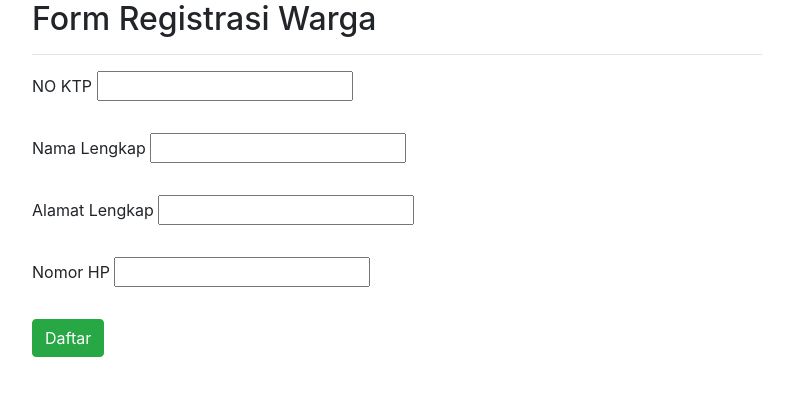
After one commit to puguhrismadi/php-oop, a PHP site: page /form-daftar.php in a window 1280 px wide. The commit adds this page. Shown: the top 396 px of the page, without its empty margins (53-846 px from the left). Run offline with PHP 8.4, Linux system fonts and the light colour scheme; some libraries are stand-ins or nearby versions.

Commit message:
add form create data warga

```diff
--- /dev/null
+++ b/form-daftar.php
@@ -0,0 +1,46 @@
+<!DOCTYPE html>
+<html lang="en">
+<head>
+    <meta charset="UTF-8">
+    <meta name="viewport" content="width=device-width, initial-scale=1.0">
+    <title>Ford Registrasi Warga</title>
+</head>
+  <!-- Bootstrap CSS -->
+  <link rel="stylesheet" href="https://maxcdn.bootstrapcdn.com/bootstrap/4.0.0/css/bootstrap.min.css" integrity="sha384-Gn5384xqQ1aoWXA+058RXPxPg6fy4IWvTNh0E263XmFcJlSAwiGgFAW/dAiS6JXm" crossorigin="anonymous">
+<body>
+    <div class="container">
+
+    <div class="row">
+        <div class="col-md-8">
+        <h2>Form Registrasi Warga</h2>
+        <hr>
+        <form action="index.php" method="post">
+            <div class="form-group">
+                <label for="no_ktp">NO KTP</label>
+                <input class="form-group" type="text" name="no_ktp" id="no_ktp">
+            </div>
+            <div class="form-group">
+                <label for="nama_lengkap">Nama Lengkap</label>
+                <input class="form-group" type="text" name="nama_lengkap" id="nama_lengkap">
+            </div>
+            <div class="form-group">
+                <label for="alamat_lengkap">Alamat Lengkap</label>
+                <input class="form-group" type="text" name="alamat_lengkap" id="alamat_lengkap">
+            </div>
+            <div class="form-group">
+                <label for="no_hp">Nomor HP</label>
+                <input class="form-group" type="text" name="no_hp" id="no_hp">
+            </div>
+        <button class="btn btn-success" name="daftar" type="submit">Daftar </button>
+        </form>
+
+        </div>
+    </div>
+    </div>
+</body>
+<!-- Optional JavaScript -->
+    <!-- jQuery first, then Popper.js, then Bootstrap JS -->
+    <script src="https://code.jquery.com/jquery-3.2.1.slim.min.js" integrity="sha384-KJ3o2DKtIkvYIK3UENzmM7KCkRr/rE9/Qpg6aAZGJwFDMVNA/GpGFF93hXpG5KkN" crossorigin="anonymous"></script>
+    <script src="https://cdnjs.cloudflare.com/ajax/libs/popper.js/1.12.9/umd/popper.min.js" integrity="sha384-ApNbgh9B+Y1QKtv3Rn7W3mgPxhU9K/ScQsAP7hUibX39j7fakFPskvXusvfa0b4Q" crossorigin="anonymous"></script>
+    <script src="https://maxcdn.bootstrapcdn.com/bootstrap/4.0.0/js/bootstrap.min.js" integrity="sha384-JZR6Spejh4U02d8jOt6vLEHfe/JQGiRRSQQxSfFWpi1MquVdAyjUar5+76PVCmYl" crossorigin="anonymous"></script>
+</html>
```
Also changed, not shown: index.php (+32 -1 lines), mylib/myDb.php (+12 -0 lines).
